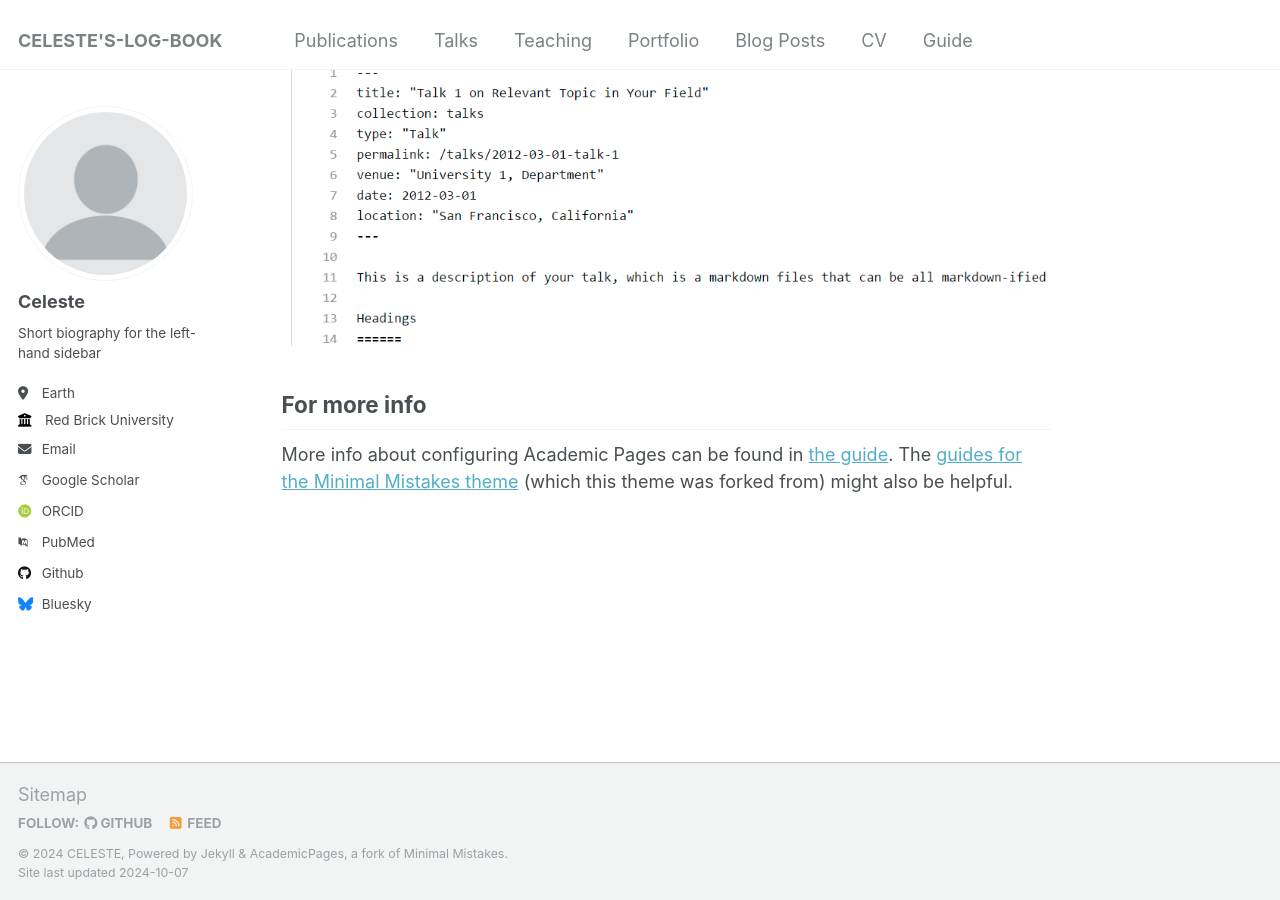
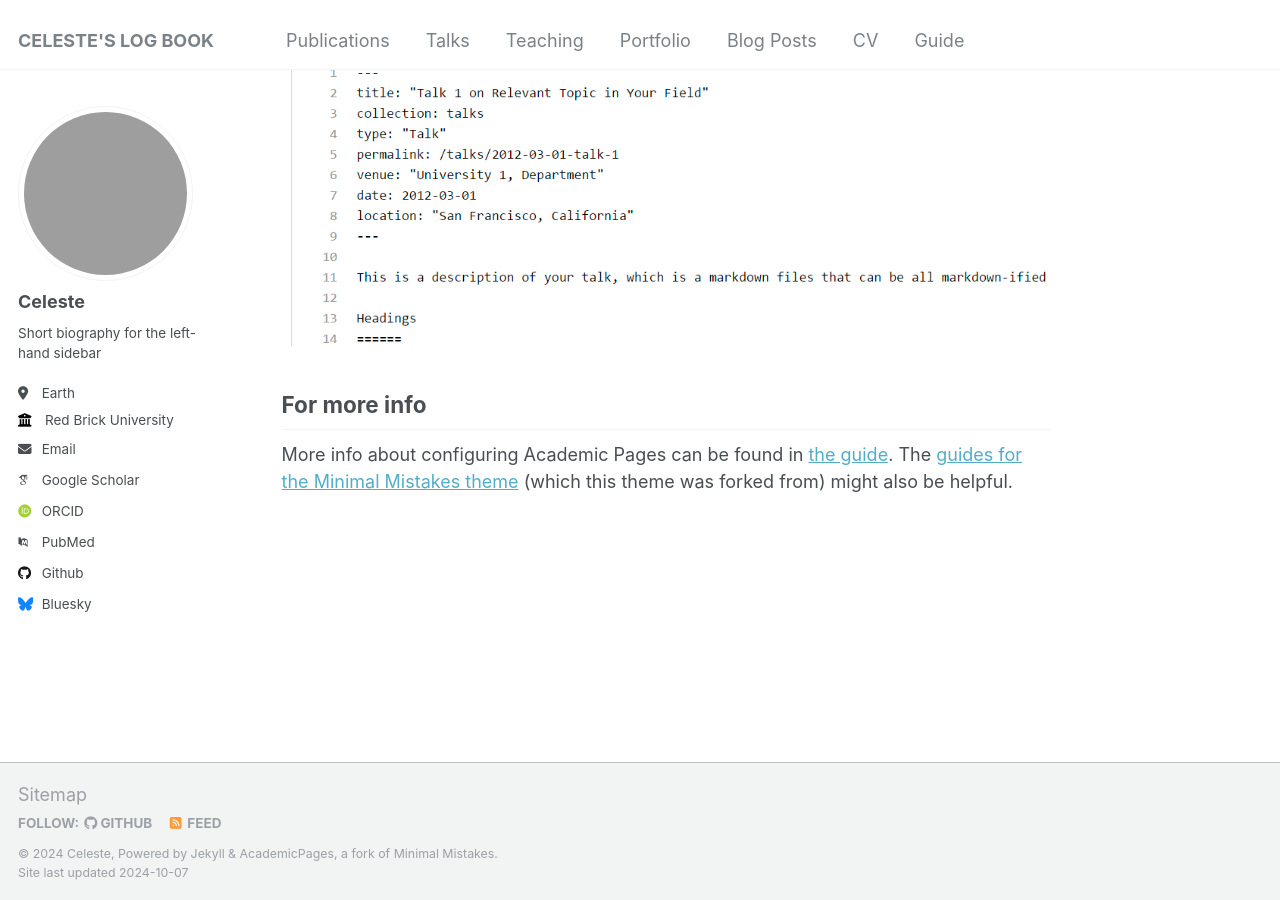
Before and after one commit to BUGERR/bugerr.github.io, a Jekyll site: the page built from _pages/about.md, in a window 1280 px wide and 900 px high, scrolled down 2643 px. Built offline with Jekyll 4.4.1, drawn with Linux system fonts in a browser that asks for light colours; some web fonts are replaced; grey boxes are pictures that could not be loaded.

Commit message:
Update _config.yml

```diff
--- a/_config.yml
+++ b/_config.yml
@@ -8,9 +8,9 @@
 
 # Basic Site Settings
 locale                   : "en-US"
-title                    : "CELESTE'S-LOG-BOOK"
+title                    : "CELESTE'S LOG BOOK"
 title_separator          : "-"
-name                     : &name "CELESTE"
+name                     : &name "Celeste"
 description              : &description "personal description"
 url                      : https://bugerr.github.io # the base hostname & protocol for your site e.g. "https://mmistakes.github.io"
 baseurl                  : "" # the subpath of your site, e.g. "/blog"
@@ -21,7 +21,7 @@ repository               : "BUGERR/bugerr.github.io"
 #               Additional customization can be done by editing /_includes/author-profile.html
 author:
   # Biographic information
-  avatar           : "profile.png"
+  avatar           : "https://avatars.githubusercontent.com/u/45065853?s=400&v=4"
   name             : "Celeste"
   pronouns         : # example: "she/her"
   bio              : "Short biography for the left-hand sidebar"
```
